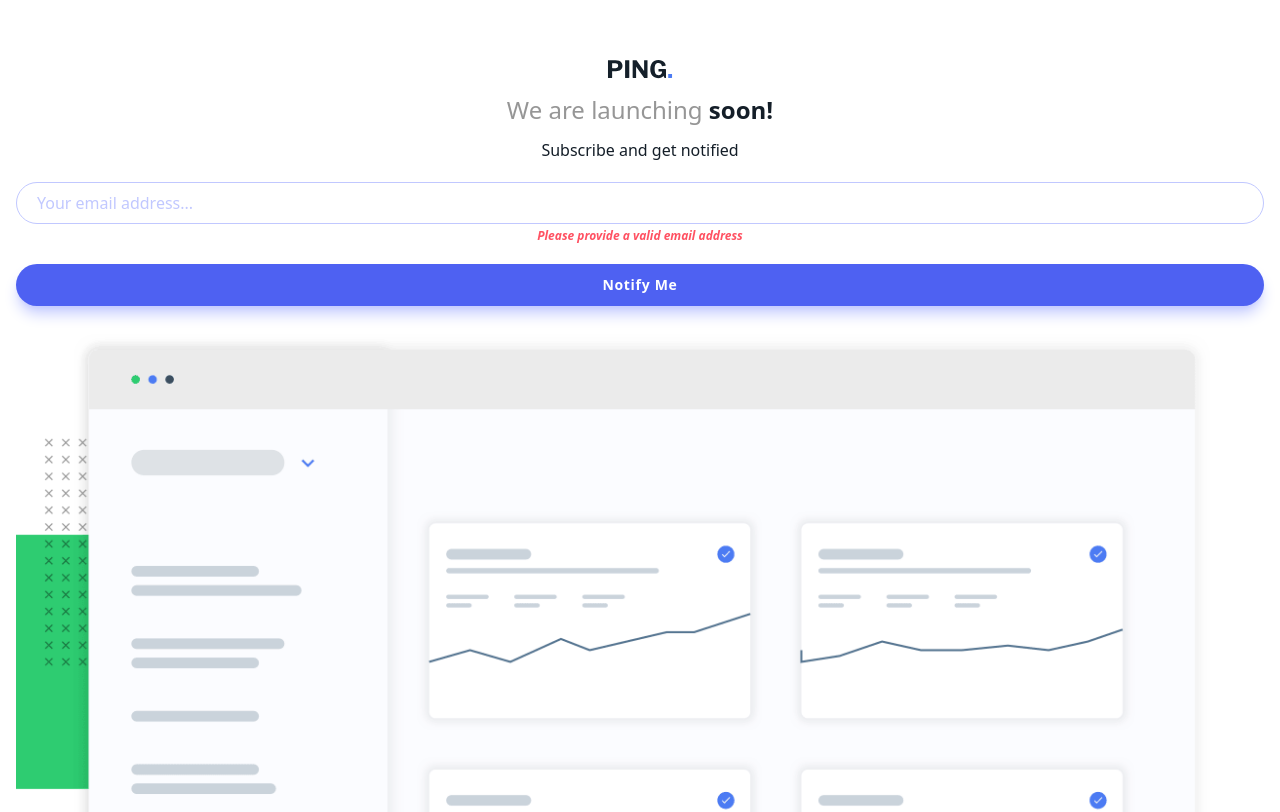
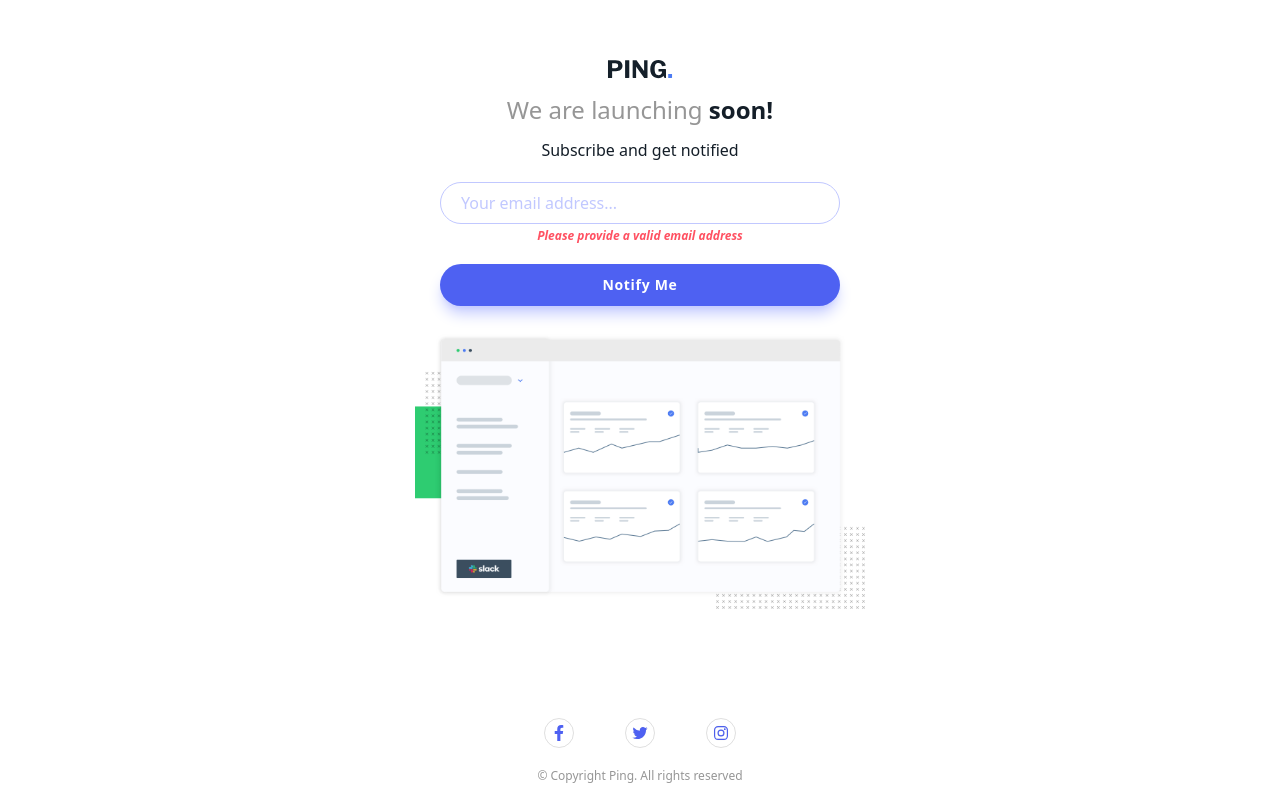
Before and after one commit to DenilDenilson/NB_PSC, a website: page index.html in a window 1280 px wide. Shown: the top 812 px of the page. Drawn offline with nearby package versions, Linux system fonts and the light colour scheme.

Commit message:
Modelo responsive hasta < 1440px hecho -> estado input invalido tailwind

```diff
--- a/index.html
+++ b/index.html
@@ -20,12 +20,14 @@
   <h1 class=" mt-3 text-[#969696] font-light text-2xl text-center">We are launching <span class="text-[#141E28] font-bold">soon!</span></h1>
   <p class="font-light text-[#141E28] text-20px text-center mt-3">Subscribe and get notified</p>
   <form class="flex flex-col items-center w-full mt-5" action="">
-    <input class="pl-5 py-2 w-full rounded-[21px] border-[1px] border-[#C1C8FF] outline-2 outline-[#C1C8FF]
+    <input class="pl-5 py-2 w-full max-w-[400px] rounded-[21px] border-[1px] border-[#C1C8FF] outline-2 outline-[#C1C8FF]
     placeholder:text-[#C1C8FF] placeholder:font-light" placeholder="Your email address..." type="email">
     <p class="text-[#FF5162] text-center text-xs font-semibold pt-1 italic">Please provide a valid email address</p>
-    <button class="bg-[#4E61F2] h-[42px] w-full rounded-[21px] text-white text-sm font-semibold tracking-wider mt-5 shadow-lg shadow-[#C1C8FF]" type="submit">Notify Me</button>
+    <button class="bg-[#4E61F2] h-[42px] w-full max-w-[400px] rounded-[21px] text-white text-sm font-semibold tracking-wider mt-5 shadow-lg shadow-[#C1C8FF]" type="submit">Notify Me</button>
   </form>
-  <img class="mt-7" src="./images/illustration-dashboard.png" alt="Dashborad ilustration">
+  <div>
+    <img class="mt-7 w-full max-w-[475px] max-h-[275px]" src="./images/illustration-dashboard.png" alt="Dashborad ilustration">
+  </div>
   <footer class="flex flex-col items-center mt-auto">
     <section class="flex justify-between w-48">
       <div class="w-[30px] h-[30px] border-[1px] border-[#969696] rounded-full grid place-content-center border-opacity-30">
@@ -38,7 +40,7 @@
         <ion-icon class="fill-[#4E61F2]" name="logo-instagram"></ion-icon>
       </div>
     </section>
-    <small class="text-xs text-[#969696] mt-7 mb-4">&copy; Copyright Ping. All rights reserved</small>
+    <small class="text-xs text-[#969696] mt-5 mb-4">&copy; Copyright Ping. All rights reserved</small>
   </footer>
 
 
```
Also changed, not shown: docs/output.css.
